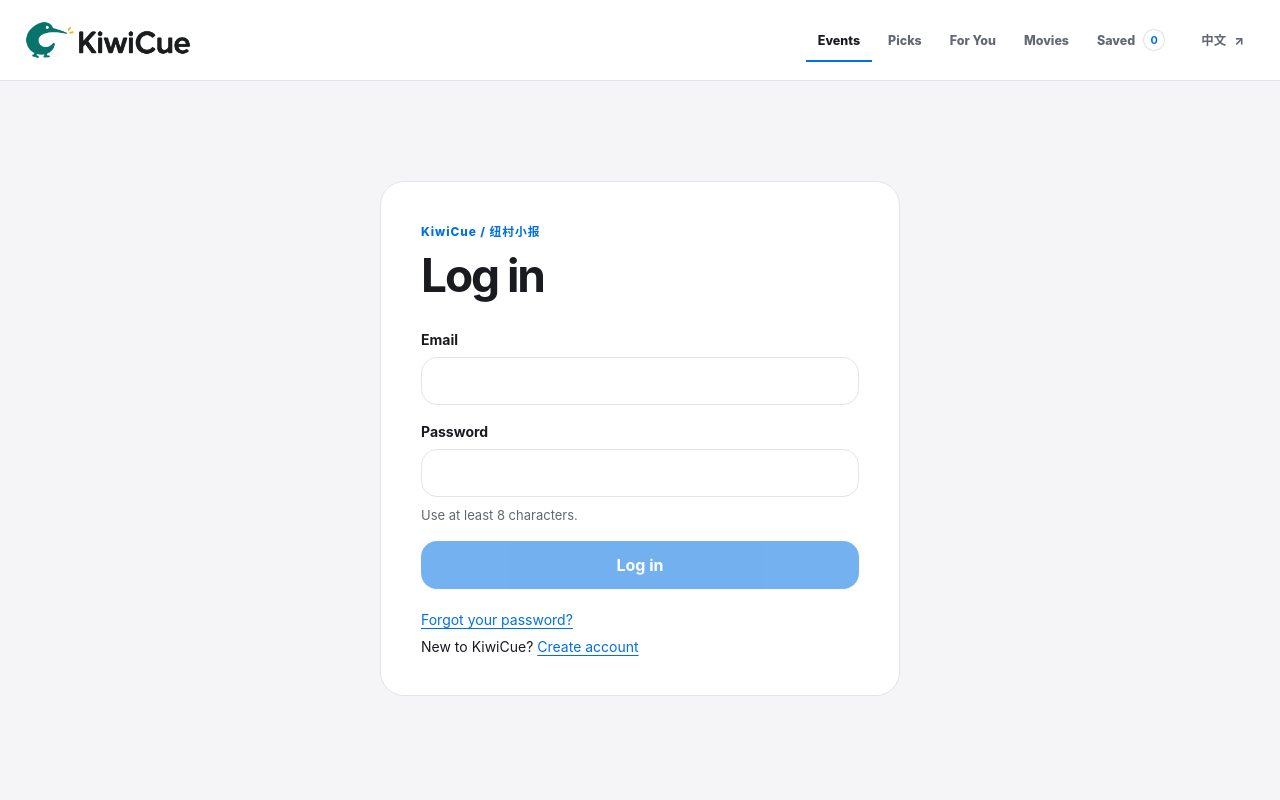
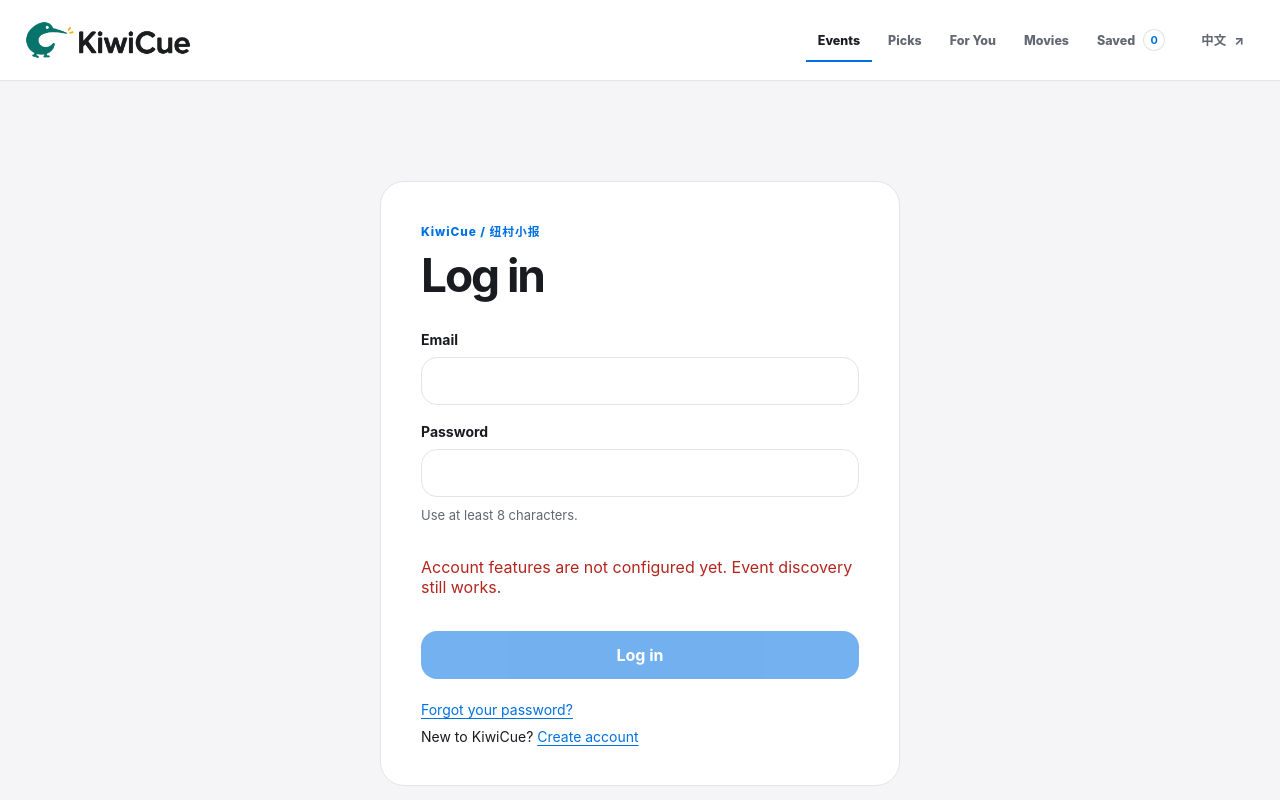
Before and after one commit to hannnnnnnny/kiwicue, a Next.js app: page /login in a window 1280 px wide. Built offline with nearby package versions, Linux system fonts and the light colour scheme; no server answers.

Commit message:
fix(auth): explain unavailable accounts when Supabase is not configured

```diff
--- a/components/auth-form.tsx
+++ b/components/auth-form.tsx
@@ -45,6 +45,7 @@ export function AuthForm({ mode }: { mode: Mode }) {
   const [pending, setPending] = useState(false);
   const [message, setMessage] = useState("");
   const [error, setError] = useState("");
+  const configured = Boolean(supabaseBrowser());
 
   async function submit(event: FormEvent<HTMLFormElement>) {
     event.preventDefault();
@@ -95,9 +96,10 @@ export function AuthForm({ mode }: { mode: Mode }) {
           {mode !== "reset" && <label>{copy.email}<input type="email" name="email" autoComplete="email" value={email} onChange={(event) => setEmail(event.target.value)} required maxLength={254} /></label>}
           {mode !== "forgot" && <label>{copy.password}<input type="password" name="password" autoComplete={mode === "login" ? "current-password" : "new-password"} value={password} onChange={(event) => setPassword(event.target.value)} required minLength={8} maxLength={128} /></label>}
           {mode !== "forgot" && <p className="account-help">{language === "zh" ? "密码至少 8 位。" : "Use at least 8 characters."}</p>}
+          {!configured && <p role="alert" className="account-error">{copy.unavailable}</p>}
           {error && <p role="alert" className="account-error">{error}</p>}
           {message && <p role="status" className="account-success">{message}</p>}
-          <button type="submit" disabled={pending || !supabaseBrowser()}>{pending ? copy.busy : copy[mode]}</button>
+          <button type="submit" disabled={pending || !configured}>{pending ? copy.busy : copy[mode]}</button>
         </form>
         <div className="account-links">
           {mode === "login" && <><Link href="/forgot-password">{copy.forgotLink}</Link><span>{copy.noAccount} <Link href="/signup">{copy.signup}</Link></span></>}
```
Also changed, not shown: 1 other file (tests, documents, lock files or other folders).
